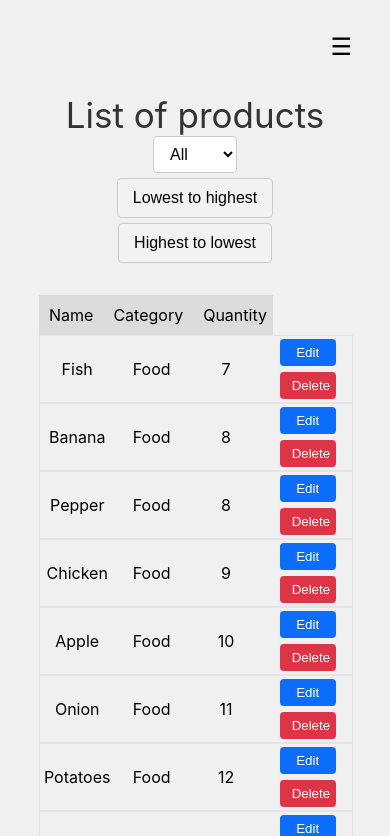
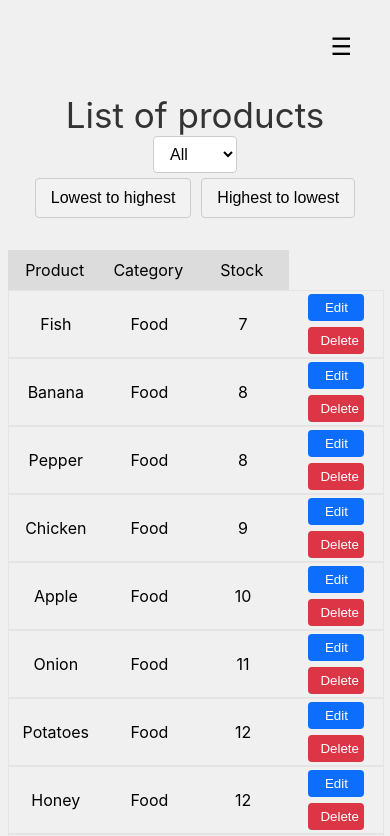
Before and after one commit to Nicovied0/EJERCICIO_REACT, a React (Create React App) app: page /home in a window 390 px wide. Shown: the top 836 px of the page. Built offline with nearby package versions, Linux system fonts and the light colour scheme.

Commit message:
add styles responsive en itemlist

```diff
--- a/src/components/ItemList/ItemList.jsx
+++ b/src/components/ItemList/ItemList.jsx
@@ -60,9 +60,9 @@ const ItemList = () => {
       />
       <div className={styles.container}>
         <div className={styles.info}>
-          <span className={styles.name}>Name</span>
+          <span className={styles.name}>Product</span>
           <span className={styles.name}>Category</span>
-          <span className={styles.name}>Quantity</span>
+          <span className={styles.name}>Stock</span>
         </div>
         {sortedItems.map((item) => (
           <Item
--- a/src/components/ItemList/styles.module.css
+++ b/src/components/ItemList/styles.module.css
@@ -14,8 +14,21 @@
   padding: 10px;
 }
 
-
 @media screen and (max-width: 950px) {
   .info {
     width: 75%;
-  }}
+  }
+}
+
+@media screen and (max-width: 550px) {
+  .buttons {
+    padding-right: 0;
+  }
+  .name {
+    padding: 10px 2px;
+  }
+  .container{
+    padding: 2rem 0.5rem;
+
+  }
+}
--- a/src/views/AddProductsView/AddProductsView.jsx
+++ b/src/views/AddProductsView/AddProductsView.jsx
@@ -1,6 +1,7 @@
 import React from "react";
 import styles from "./styles.module.css";
 import Nav from "../../components/Nav/Nav";
+import AddProduct from "../../components/AddProduct/AddProduct";
 
 function AddProductsView() {
   return (
@@ -9,7 +10,7 @@ function AddProductsView() {
         <Nav />
       </div>
       <div>
-
+        <AddProduct/>
       </div>
       <div></div>
     </div>
--- a/src/views/HomeView/HomeView.jsx
+++ b/src/views/HomeView/HomeView.jsx
@@ -15,7 +15,6 @@ const HomeView = () => {
           <ItemList/>
         </div>
       </div>
-      <div></div>
     </div>
   );
 };
--- a/src/views/HomeView/styles.module.css
+++ b/src/views/HomeView/styles.module.css
@@ -19,3 +19,11 @@
 .products {
   width: 80%;
 }
+
+@media screen and (max-width: 550px) {
+  .products {
+    width: 100%;
+  }
+
+
+}
```
